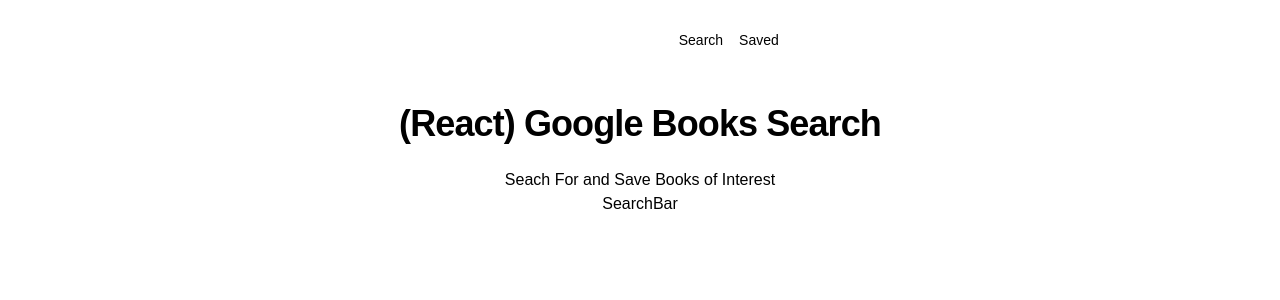
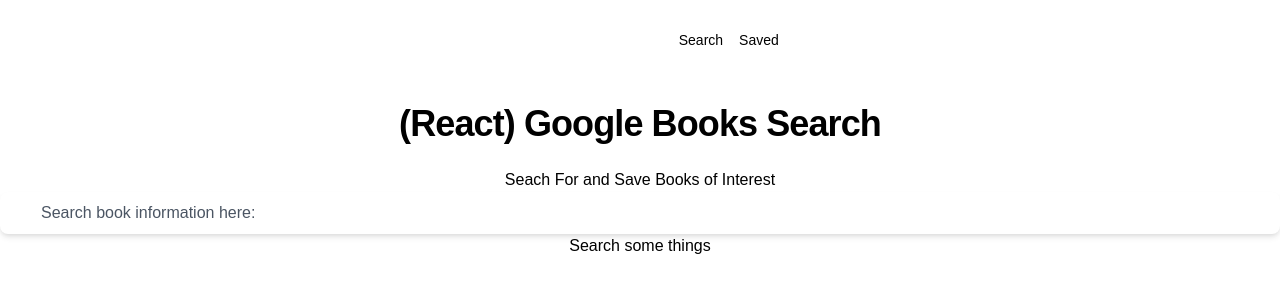
Before and after one commit to kevans0625/Google-Book, a React (Create React App) app in the folder client/: page /search in a window 1280 px wide. Shown: the top 300 px of the page. Built offline with nearby package versions, Linux system fonts and the light colour scheme.

Commit message:
set up searh bar

```diff
--- a/client/src/App.js
+++ b/client/src/App.js
@@ -2,7 +2,6 @@
 import { BrowserRouter as Router, Route } from "react-router-dom";
 import "./App.css";
 import Header from "./components/Header";
-import SearchBar from "./components/SearchBar";
 import Saved from "./pages/Saved";
 import Search from "./pages/Search";
 
@@ -12,9 +11,8 @@
       <Router>
     <div className="App">
       <Header/>
-      <SearchBar/>
-      <Route exact path="/" component={Search} />
-      <Route exact path="/about" component={Saved} />
+      <Route exact path="/search" component={Search}/>
+      <Route exact path="/saved" component={Saved}/>
     </div>
     </Router>
   );
--- a/client/src/components/SearchBar.js
+++ b/client/src/components/SearchBar.js
@@ -2,7 +2,10 @@
 
 function SearchBar(){
  return (
-     <h1> SearchBar</h1>
+    <input className="transition-colors duration-100 ease-in-out bg-white
+     shadow-md focus:outline-0 border border-transparent placeholder-gray-600
+     rounded-lg py-2 pr-4 pl-10 block w-full appearance-none leading-normal ds-input"
+     placeholder="Search book information here:"/>
  )
 }
 export default SearchBar;
--- a/client/src/pages/Search.js
+++ b/client/src/pages/Search.js
@@ -1,9 +1,13 @@
 import React from "react";
+import SearchBar from "../components/SearchBar";
 
 function Search(){
 
     return(
+        <div>
+            <SearchBar/>
       <h1>Search some things</h1>
+      </div>
       );
 
 }
```
Also changed, not shown: 15 other files (tests, documents, lock files or other folders).
